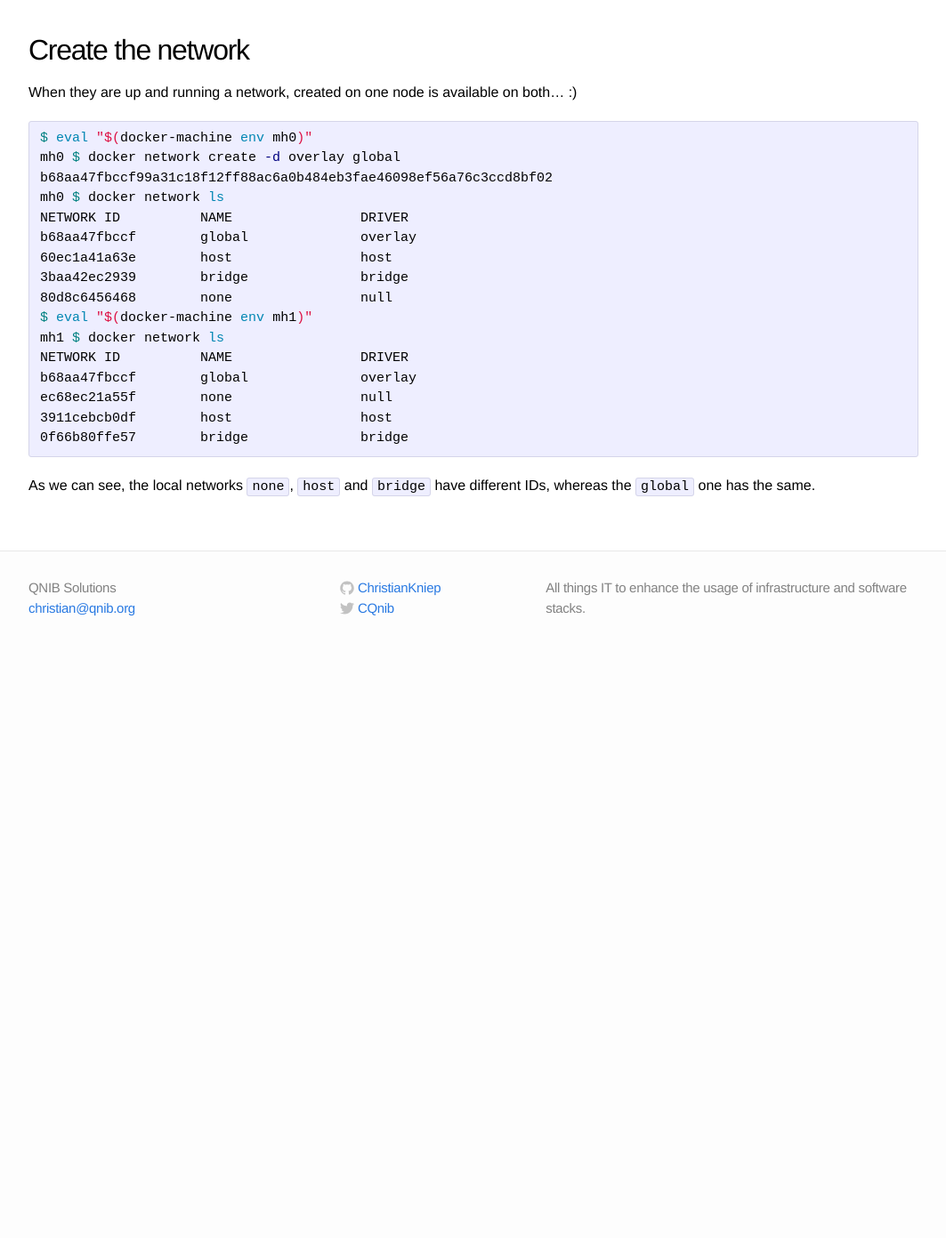
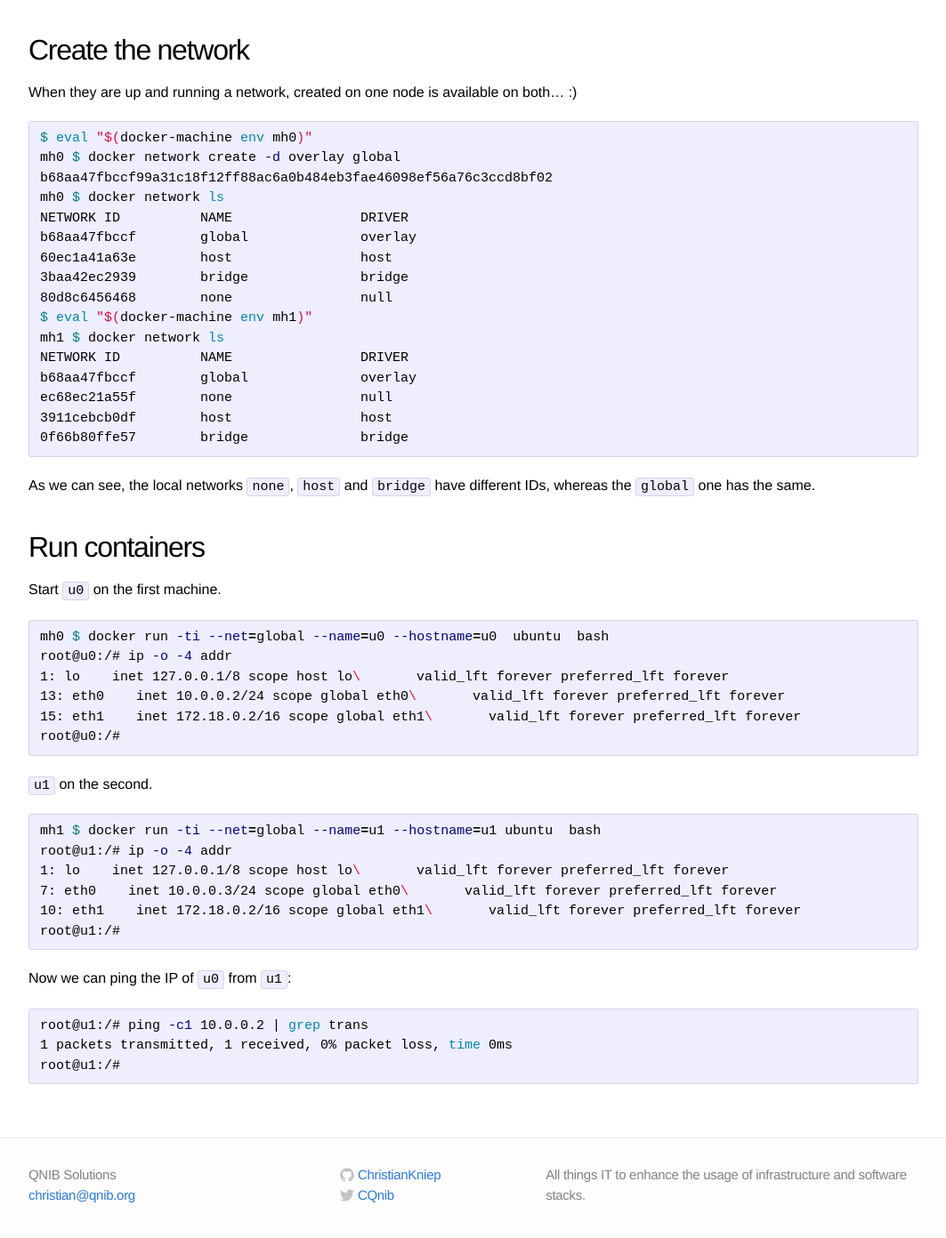
Before and after one commit to ChristianKniep/QNIBIncBlog, a Jekyll site: the page built from _posts/2015-11-18-docker-networking.md, in a window 1280 px wide and 1400 px high, scrolled down 1888 px. Shown: the top 1392 px of the window at 89% size, without its empty margins (108-1171 px from the left). Built offline with Jekyll 4.4.1, drawn with Linux system fonts in a browser that asks for light colours; before the commit the page ends 2628 px from its top, so only the background shows below that.

Commit message:
networking and swarm

```diff
--- a/_posts/2015-11-18-docker-networking.md
+++ b/_posts/2015-11-18-docker-networking.md
@@ -97,3 +97,35 @@ ec68ec21a55f        none                null
 {% endhighlight %}
 
 As we can see, the local networks `none`, `host` and `bridge` have different IDs, whereas the `global` one has the same.
+
+## Run containers
+
+Start `u0` on the first machine.
+
+{% highlight bash %}
+mh0 $ docker run -ti --net=global --name=u0 --hostname=u0  ubuntu  bash
+root@u0:/# ip -o -4 addr
+1: lo    inet 127.0.0.1/8 scope host lo\       valid_lft forever preferred_lft forever
+13: eth0    inet 10.0.0.2/24 scope global eth0\       valid_lft forever preferred_lft forever
+15: eth1    inet 172.18.0.2/16 scope global eth1\       valid_lft forever preferred_lft forever
+root@u0:/#
+{% endhighlight %}
+
+`u1` on the second.
+
+{% highlight bash %}
+mh1 $ docker run -ti --net=global --name=u1 --hostname=u1 ubuntu  bash
+root@u1:/# ip -o -4 addr
+1: lo    inet 127.0.0.1/8 scope host lo\       valid_lft forever preferred_lft forever
+7: eth0    inet 10.0.0.3/24 scope global eth0\       valid_lft forever preferred_lft forever
+10: eth1    inet 172.18.0.2/16 scope global eth1\       valid_lft forever preferred_lft forever
+root@u1:/#
+{% endhighlight %}
+
+Now we can ping the IP of `u0` from `u1`:
+
+{% highlight bash %}
+root@u1:/# ping -c1 10.0.0.2 | grep trans
+1 packets transmitted, 1 received, 0% packet loss, time 0ms
+root@u1:/#
+{% endhighlight %}
```
Also changed, not shown: _posts/2015-11-18-docker-swarm.md (added, +182 -0 lines).
